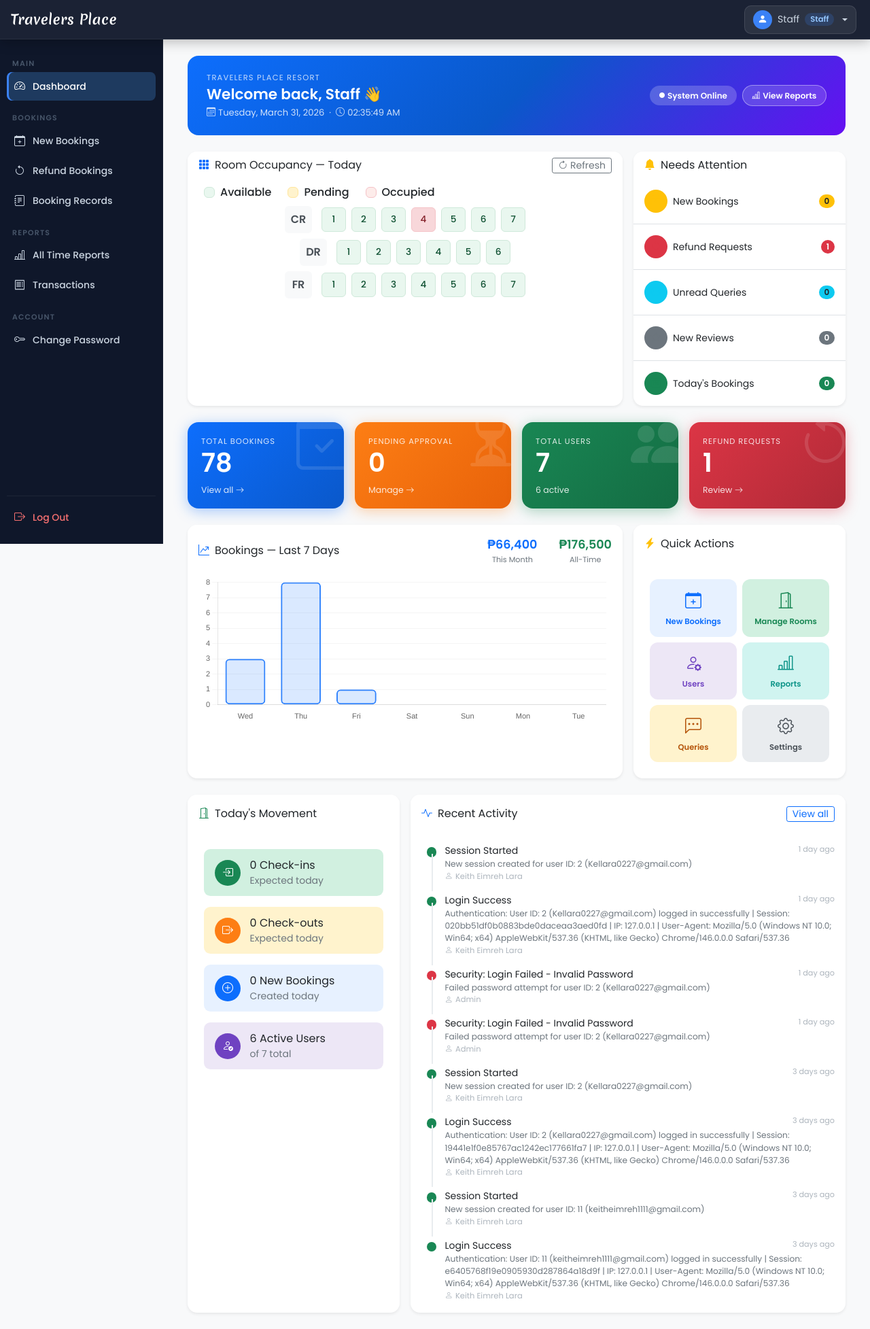
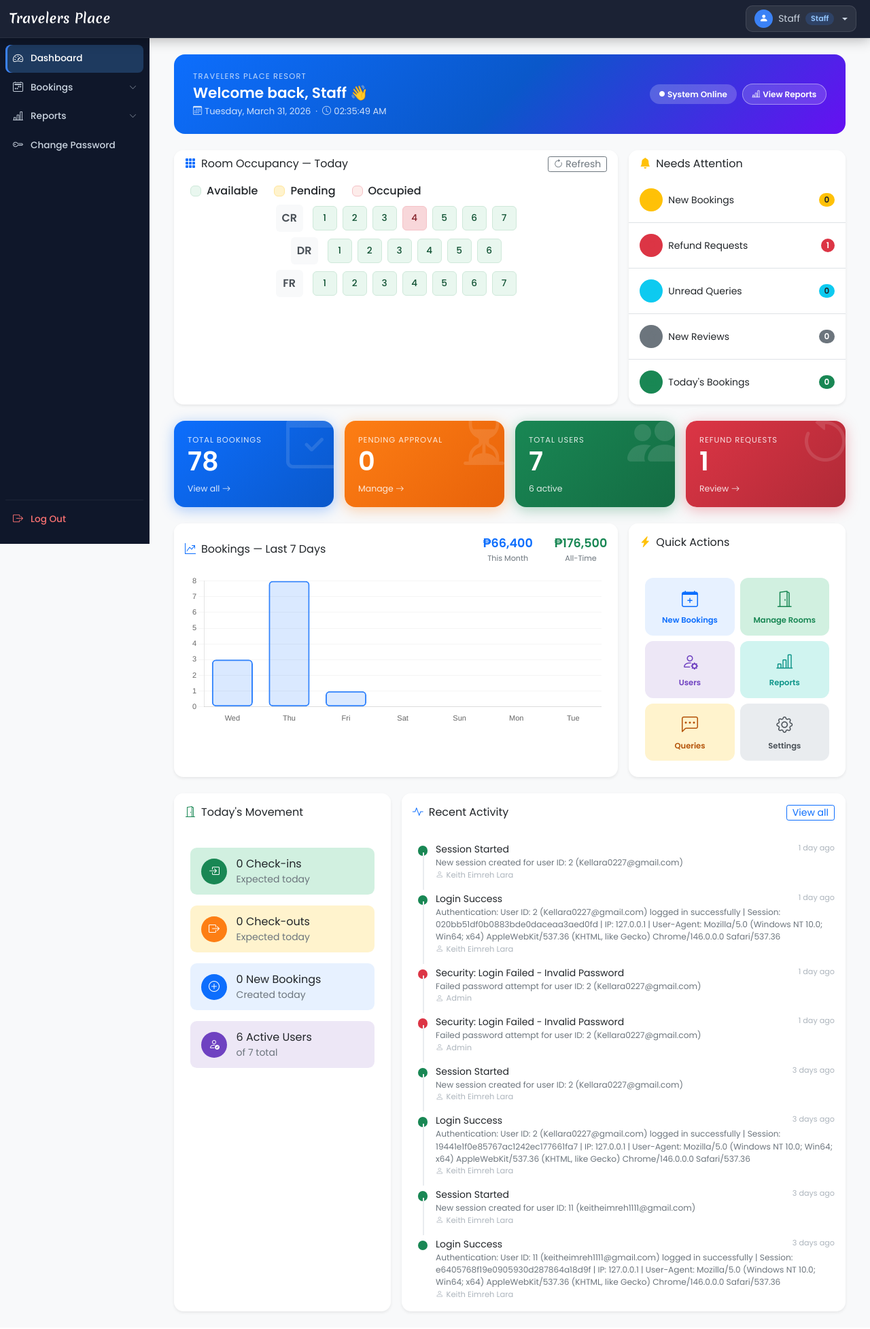
Before and after one commit to Keithlara/SE, a PHP site: page /hbwebsite/admin/dashboard.php in a window 1280 px wide. Shown: the whole page at 68% size. After the commit the page ends 1932 px from the top, so only its background shows below. Run offline with PHP 8.4, Linux system fonts and the light colour scheme; a user stored in the database is signed in; data comes from the database, SQL or seed files in the repository; some libraries are stand-ins or nearby versions.

Commit message:
Organize navigation links into collapsible dropdown menus
Update header.php to implement collapsible accordion-style navigation for sidebar menus, with auto-expansion for the current page's group.

Replit-Commit-Author: Agent
Replit-Commit-Session-Id: cddf57fa-56c8-4115-9b3f-6f59e6d44869
Replit-Commit-Checkpoint-Type: full_checkpoint
Replit-Commit-Event-Id: cca630b2-06ac-400d-b7e2-125d85046e2c
Replit-Commit-Screenshot-Url: https://storage.googleapis.com/screenshot-production-us-central1/bcbb7438-df24-4c60-aacb-5aaebf0370b1/cddf57fa-56c8-4115-9b3f-6f59e6d44869/2dGStcU
Replit-Helium-Checkpoint-Created: true

```diff
--- a/admin/inc/header.php
+++ b/admin/inc/header.php
@@ -1,10 +1,24 @@
 <?php
   $admin_role = $_SESSION['adminRole'] ?? 'admin';
   $admin_name = $_SESSION['adminName'] ?? 'Admin';
-  $current_page = basename($_SERVER['PHP_SELF']);
+
   function is_active($pages){
     $cur = basename($_SERVER['PHP_SELF']);
     return in_array($cur, (array)$pages) ? 'active' : '';
+  }
+
+  // Groups for auto-expand
+  $grp_bookings  = ['new_bookings.php','refund_bookings.php','booking_records.php'];
+  $grp_reports   = ['all_time_reports.php','transaction.php'];
+  $grp_users     = ['users.php','user_queries.php','manage_users.php','create_user.php','change_password.php'];
+  $grp_content   = ['rooms.php','features_facilities.php','extras.php','carousel.php','rate_review.php'];
+  $grp_utilities = ['archives.php','Archives.php','backup_restore.php','activity_logs.php','settings.php'];
+
+  function grp_open($pages){
+    return in_array(basename($_SERVER['PHP_SELF']), $pages) ? 'show' : '';
+  }
+  function grp_btn_active($pages){
+    return in_array(basename($_SERVER['PHP_SELF']), $pages) ? 'grp-active' : '';
   }
 ?>
 
@@ -39,79 +53,136 @@
 
     <nav class="sidebar-nav">
 
-      <div class="sidebar-section-label">Main</div>
+      <!-- Dashboard — always visible direct link -->
       <a href="dashboard.php" class="sidebar-link <?php echo is_active('dashboard.php'); ?>">
         <i class="bi bi-speedometer2"></i><span>Dashboard</span>
       </a>
 
-      <div class="sidebar-section-label">Bookings</div>
-      <a href="new_bookings.php" class="sidebar-link <?php echo is_active('new_bookings.php'); ?>">
+      <!-- BOOKINGS GROUP -->
+      <button class="sidebar-grp-btn <?php echo grp_btn_active($grp_bookings); ?>"
+              type="button" data-bs-toggle="collapse" data-bs-target="#grp-bookings"
+              aria-expanded="<?php echo grp_open($grp_bookings) ? 'true' : 'false'; ?>">
+        <i class="bi bi-calendar2-week"></i>
+        <span>Bookings</span>
+        <i class="bi bi-chevron-down chevron"></i>
+      </button>
+      <div class="collapse <?php echo grp_open($grp_bookings); ?>" id="grp-bookings">
+        <div class="sidebar-subnav">
+          <a href="new_bookings.php" class="sidebar-sublink <?php echo is_active('new_bookings.php'); ?>">
             <i class="bi bi-calendar-plus"></i><span>New Bookings</span>
           </a>
-      <a href="refund_bookings.php" class="sidebar-link <?php echo is_active('refund_bookings.php'); ?>">
+          <a href="refund_bookings.php" class="sidebar-sublink <?php echo is_active('refund_bookings.php'); ?>">
             <i class="bi bi-arrow-counterclockwise"></i><span>Refund Bookings</span>
           </a>
-      <a href="booking_records.php" class="sidebar-link <?php echo is_active('booking_records.php'); ?>">
+          <a href="booking_records.php" class="sidebar-sublink <?php echo is_active('booking_records.php'); ?>">
             <i class="bi bi-journal-text"></i><span>Booking Records</span>
           </a>
+        </div>
+      </div>
 
-      <div class="sidebar-section-label">Reports</div>
-      <a href="all_time_reports.php" class="sidebar-link <?php echo is_active('all_time_reports.php'); ?>">
-        <i class="bi bi-bar-chart-line"></i><span>All Time Reports</span>
+      <!-- REPORTS GROUP -->
+      <button class="sidebar-grp-btn <?php echo grp_btn_active($grp_reports); ?>"
+              type="button" data-bs-toggle="collapse" data-bs-target="#grp-reports"
+              aria-expanded="<?php echo grp_open($grp_reports) ? 'true' : 'false'; ?>">
+        <i class="bi bi-bar-chart-line"></i>
+        <span>Reports</span>
+        <i class="bi bi-chevron-down chevron"></i>
+      </button>
+      <div class="collapse <?php echo grp_open($grp_reports); ?>" id="grp-reports">
+        <div class="sidebar-subnav">
+          <a href="all_time_reports.php" class="sidebar-sublink <?php echo is_active('all_time_reports.php'); ?>">
+            <i class="bi bi-graph-up"></i><span>All Time Reports</span>
           </a>
-      <a href="transaction.php" class="sidebar-link <?php echo is_active('transaction.php'); ?>">
+          <a href="transaction.php" class="sidebar-sublink <?php echo is_active('transaction.php'); ?>">
             <i class="bi bi-receipt"></i><span>Transactions</span>
           </a>
+        </div>
+      </div>
 
       <?php if($admin_role === 'admin'): ?>
 
-        <div class="sidebar-section-label">Users</div>
-        <a href="users.php" class="sidebar-link <?php echo is_active('users.php'); ?>">
-          <i class="bi bi-people"></i><span>User Accounts</span>
+        <!-- USERS GROUP -->
+        <button class="sidebar-grp-btn <?php echo grp_btn_active($grp_users); ?>"
+                type="button" data-bs-toggle="collapse" data-bs-target="#grp-users"
+                aria-expanded="<?php echo grp_open($grp_users) ? 'true' : 'false'; ?>">
+          <i class="bi bi-people"></i>
+          <span>Users</span>
+          <i class="bi bi-chevron-down chevron"></i>
+        </button>
+        <div class="collapse <?php echo grp_open($grp_users); ?>" id="grp-users">
+          <div class="sidebar-subnav">
+            <a href="users.php" class="sidebar-sublink <?php echo is_active('users.php'); ?>">
+              <i class="bi bi-person-lines-fill"></i><span>User Accounts</span>
             </a>
-        <a href="user_queries.php" class="sidebar-link <?php echo is_active('user_queries.php'); ?>">
+            <a href="user_queries.php" class="sidebar-sublink <?php echo is_active('user_queries.php'); ?>">
               <i class="bi bi-chat-left-text"></i><span>User Queries</span>
             </a>
-        <a href="manage_users.php" class="sidebar-link <?php echo is_active(['manage_users.php','create_user.php','change_password.php']); ?>">
+            <a href="manage_users.php" class="sidebar-sublink <?php echo is_active(['manage_users.php','create_user.php']); ?>">
               <i class="bi bi-shield-person"></i><span>System Users</span>
             </a>
+          </div>
+        </div>
 
-        <div class="sidebar-section-label">Content</div>
-        <a href="rooms.php" class="sidebar-link <?php echo is_active('rooms.php'); ?>">
+        <!-- CONTENT GROUP -->
+        <button class="sidebar-grp-btn <?php echo grp_btn_active($grp_content); ?>"
+                type="button" data-bs-toggle="collapse" data-bs-target="#grp-content"
+                aria-expanded="<?php echo grp_open($grp_content) ? 'true' : 'false'; ?>">
+          <i class="bi bi-grid"></i>
+          <span>Content</span>
+          <i class="bi bi-chevron-down chevron"></i>
+        </button>
+        <div class="collapse <?php echo grp_open($grp_content); ?>" id="grp-content">
+          <div class="sidebar-subnav">
+            <a href="rooms.php" class="sidebar-sublink <?php echo is_active('rooms.php'); ?>">
               <i class="bi bi-door-open"></i><span>Manage Rooms</span>
             </a>
-        <a href="features_facilities.php" class="sidebar-link <?php echo is_active('features_facilities.php'); ?>">
+            <a href="features_facilities.php" class="sidebar-sublink <?php echo is_active('features_facilities.php'); ?>">
               <i class="bi bi-stars"></i><span>Features & Facilities</span>
             </a>
-        <a href="extras.php" class="sidebar-link <?php echo is_active('extras.php'); ?>">
+            <a href="extras.php" class="sidebar-sublink <?php echo is_active('extras.php'); ?>">
               <i class="bi bi-plus-square"></i><span>Extras & Rules</span>
             </a>
-        <a href="carousel.php" class="sidebar-link <?php echo is_active('carousel.php'); ?>">
+            <a href="carousel.php" class="sidebar-sublink <?php echo is_active('carousel.php'); ?>">
               <i class="bi bi-images"></i><span>Carousel</span>
             </a>
-        <a href="rate_review.php" class="sidebar-link <?php echo is_active('rate_review.php'); ?>">
+            <a href="rate_review.php" class="sidebar-sublink <?php echo is_active('rate_review.php'); ?>">
               <i class="bi bi-star-half"></i><span>Ratings & Reviews</span>
             </a>
+          </div>
+        </div>
 
-        <div class="sidebar-section-label">Utilities</div>
-        <a href="archives.php" class="sidebar-link <?php echo is_active('archives.php'); ?>">
+        <!-- UTILITIES GROUP -->
+        <button class="sidebar-grp-btn <?php echo grp_btn_active($grp_utilities); ?>"
+                type="button" data-bs-toggle="collapse" data-bs-target="#grp-utilities"
+                aria-expanded="<?php echo grp_open($grp_utilities) ? 'true' : 'false'; ?>">
+          <i class="bi bi-tools"></i>
+          <span>Utilities</span>
+          <i class="bi bi-chevron-down chevron"></i>
+        </button>
+        <div class="collapse <?php echo grp_open($grp_utilities); ?>" id="grp-utilities">
+          <div class="sidebar-subnav">
+            <a href="archives.php" class="sidebar-sublink <?php echo is_active(['archives.php','Archives.php']); ?>">
               <i class="bi bi-archive"></i><span>Archives</span>
             </a>
-        <a href="backup_restore.php" class="sidebar-link <?php echo is_active('backup_restore.php'); ?>">
+            <a href="backup_restore.php" class="sidebar-sublink <?php echo is_active('backup_restore.php'); ?>">
               <i class="bi bi-hdd-rack"></i><span>Backup & Restore</span>
             </a>
-        <a href="activity_logs.php" class="sidebar-link <?php echo is_active('activity_logs.php'); ?>">
+            <a href="activity_logs.php" class="sidebar-sublink <?php echo is_active('activity_logs.php'); ?>">
               <i class="bi bi-list-check"></i><span>Activity Logs</span>
             </a>
-        <a href="settings.php" class="sidebar-link <?php echo is_active('settings.php'); ?>">
+            <a href="settings.php" class="sidebar-sublink <?php echo is_active('settings.php'); ?>">
               <i class="bi bi-gear"></i><span>Settings</span>
             </a>
+          </div>
+        </div>
 
       <?php else: ?>
-        <div class="sidebar-section-label">Account</div>
+
+        <!-- Staff: change password only -->
         <a href="change_password.php" class="sidebar-link <?php echo is_active('change_password.php'); ?>">
           <i class="bi bi-key"></i><span>Change Password</span>
         </a>
+
       <?php endif; ?>
 
     </nav>
@@ -132,17 +203,14 @@
   :root {
     --sidebar-bg: #0f172a;
     --sidebar-hover: rgba(255,255,255,0.07);
-    --sidebar-active: #1e3a5f;
+    --sidebar-active-bg: #1e3a5f;
     --sidebar-text: #cbd5e1;
     --sidebar-text-active: #fff;
-    --sidebar-label: #475569;
     --navbar-bg: rgba(15,23,42,0.95);
-    --sidebar-width: 240px;
-    --navbar-height: 58px;
+    --sidebar-width: 220px;
+    --navbar-height: 56px;
     --accent: #3b82f6;
   }
-
-  * { transition: background 0.18s ease, color 0.18s ease; }
 
   body {
     background: #f1f5f9 !important;
@@ -166,49 +234,43 @@
     z-index: 1050;
     box-shadow: 0 2px 20px rgba(0,0,0,0.3);
   }
-  .top-navbar-left { display: flex; align-items: center; gap: 14px; }
+  .top-navbar-left { display: flex; align-items: center; gap: 12px; }
   .top-navbar-right { display: flex; align-items: center; gap: 10px; }
 
   .sidebar-toggle {
     background: none; border: none; color: #cbd5e1;
     font-size: 22px; line-height: 1; cursor: pointer;
     padding: 4px 8px; border-radius: 6px;
-    display: none;
+    display: none; align-items: center; justify-content: center;
   }
   .sidebar-toggle:hover { background: rgba(255,255,255,0.08); color: #fff; }
 
   .brand-name {
-    color: #fff;
-    font-size: 1.25rem;
-    font-weight: 700;
-    letter-spacing: 0.5px;
-    padding-left: 4px;
+    color: #fff; font-size: 1.2rem; font-weight: 700;
+    letter-spacing: 0.4px; padding-left: 2px;
   }
 
   .profile-btn {
     display: flex; align-items: center; gap: 8px;
     background: rgba(255,255,255,0.08);
     border: 1px solid rgba(255,255,255,0.1);
-    border-radius: 10px;
-    padding: 6px 12px;
-    color: #cbd5e1;
-    cursor: pointer;
-    font-size: 0.88rem;
+    border-radius: 10px; padding: 5px 12px;
+    color: #cbd5e1; cursor: pointer; font-size: 0.87rem;
   }
-  .profile-btn:hover, .profile-btn:focus { background: rgba(255,255,255,0.14); color: #fff; outline: none; box-shadow: none; }
+  .profile-btn:hover, .profile-btn:focus {
+    background: rgba(255,255,255,0.13); color: #fff;
+    outline: none; box-shadow: none;
+  }
   .profile-btn::after { border-color: #cbd5e1 transparent transparent; }
   .profile-avatar {
-    width: 28px; height: 28px; background: var(--accent);
-    border-radius: 50%; display: flex; align-items: center; justify-content: center;
-    font-size: 14px; color: #fff; flex-shrink: 0;
+    width: 27px; height: 27px; background: var(--accent);
+    border-radius: 50%; display: flex; align-items: center;
+    justify-content: center; font-size: 13px; color: #fff; flex-shrink: 0;
   }
   .role-badge {
-    background: rgba(59,130,246,0.2);
-    color: #93c5fd;
-    border-radius: 20px;
-    padding: 1px 8px;
-    font-size: 0.72rem;
-    font-weight: 600;
+    background: rgba(59,130,246,0.2); color: #93c5fd;
+    border-radius: 20px; padding: 1px 8px;
+    font-size: 0.7rem; font-weight: 600;
   }
 
   .profile-dropdown {
@@ -216,13 +278,12 @@
     border: 1px solid rgba(255,255,255,0.08) !important;
     border-radius: 12px !important;
     box-shadow: 0 10px 40px rgba(0,0,0,0.4) !important;
-    min-width: 200px;
-    padding: 6px !important;
+    min-width: 200px; padding: 6px !important;
   }
   .profile-dropdown .dropdown-header { color: #94a3b8; font-size: 0.78rem; }
   .profile-dropdown .dropdown-divider { border-color: rgba(255,255,255,0.08); }
   .profile-dropdown .dropdown-item {
-    color: #cbd5e1; border-radius: 8px; font-size: 0.88rem; padding: 8px 12px;
+    color: #cbd5e1; border-radius: 8px; font-size: 0.87rem; padding: 8px 12px;
   }
   .profile-dropdown .dropdown-item:hover { background: rgba(255,255,255,0.08); color: #fff; }
   .profile-dropdown .dropdown-item.text-danger { color: #f87171 !important; }
@@ -231,76 +292,99 @@
   /* ── SIDEBAR ── */
   .admin-sidebar {
     position: fixed;
-    top: var(--navbar-height);
-    left: 0;
-    bottom: 0;
+    top: var(--navbar-height); left: 0; bottom: 0;
     width: var(--sidebar-width);
     background: var(--sidebar-bg);
-    overflow-y: auto;
-    overflow-x: hidden;
+    overflow-y: auto; overflow-x: hidden;
     z-index: 1040;
-    display: flex;
-    flex-direction: column;
     border-right: 1px solid rgba(255,255,255,0.04);
     scrollbar-width: thin;
     scrollbar-color: rgba(255,255,255,0.1) transparent;
   }
-  .admin-sidebar::-webkit-scrollbar { width: 4px; }
+  .admin-sidebar::-webkit-scrollbar { width: 3px; }
   .admin-sidebar::-webkit-scrollbar-track { background: transparent; }
   .admin-sidebar::-webkit-scrollbar-thumb { background: rgba(255,255,255,0.1); border-radius: 2px; }
 
-  .sidebar-inner { display: flex; flex-direction: column; height: 100%; padding: 12px 10px 0; }
+  .sidebar-inner { display: flex; flex-direction: column; min-height: 100%; padding: 10px 8px 0; }
   .sidebar-nav { flex: 1; }
 
-  .sidebar-section-label {
-    color: var(--sidebar-label);
-    font-size: 0.68rem;
-    font-weight: 700;
-    letter-spacing: 1.2px;
-    text-transform: uppercase;
-    padding: 16px 8px 4px;
+  /* Direct link (Dashboard, Staff change-password) */
+  .sidebar-link {
+    display: flex; align-items: center; gap: 10px;
+    color: var(--sidebar-text); text-decoration: none;
+    padding: 9px 10px; border-radius: 8px;
+    font-size: 0.85rem; font-weight: 500;
+    margin-bottom: 2px; white-space: nowrap; overflow: hidden;
   }
-
-  .sidebar-link {
-    display: flex;
-    align-items: center;
-    gap: 10px;
-    color: var(--sidebar-text);
-    text-decoration: none;
-    padding: 9px 10px;
-    border-radius: 8px;
-    font-size: 0.875rem;
-    font-weight: 500;
-    margin-bottom: 2px;
-    white-space: nowrap;
-    overflow: hidden;
-  }
-  .sidebar-link i { font-size: 16px; flex-shrink: 0; width: 18px; text-align: center; }
+  .sidebar-link i { font-size: 15px; flex-shrink: 0; width: 17px; text-align: center; }
   .sidebar-link:hover { background: var(--sidebar-hover); color: #fff; }
   .sidebar-link.active {
-    background: var(--sidebar-active);
-    color: var(--sidebar-text-active);
+    background: var(--sidebar-active-bg); color: #fff;
     box-shadow: inset 3px 0 0 var(--accent);
   }
 
+  /* Group toggle button */
+  .sidebar-grp-btn {
+    display: flex; align-items: center; gap: 10px;
+    width: 100%; background: none; border: none;
+    color: var(--sidebar-text);
+    padding: 9px 10px; border-radius: 8px;
+    font-size: 0.85rem; font-weight: 500;
+    margin-bottom: 2px; cursor: pointer;
+    text-align: left; white-space: nowrap; overflow: hidden;
+    transition: background 0.18s, color 0.18s;
+  }
+  .sidebar-grp-btn > i:first-child { font-size: 15px; flex-shrink: 0; width: 17px; text-align: center; }
+  .sidebar-grp-btn > span { flex: 1; }
+  .sidebar-grp-btn:hover { background: var(--sidebar-hover); color: #fff; }
+  .sidebar-grp-btn.grp-active { color: #fff; }
+
+  /* Chevron animation */
+  .sidebar-grp-btn .chevron {
+    font-size: 11px; flex-shrink: 0; opacity: 0.6;
+    transition: transform 0.25s ease;
+  }
+  .sidebar-grp-btn[aria-expanded="true"] .chevron { transform: rotate(180deg); }
+
+  /* Sub-nav container */
+  .sidebar-subnav {
+    padding: 3px 0 3px 12px;
+    border-left: 1px solid rgba(255,255,255,0.07);
+    margin-left: 18px;
+    margin-bottom: 4px;
+  }
+  .sidebar-sublink {
+    display: flex; align-items: center; gap: 9px;
+    color: #94a3b8; text-decoration: none;
+    padding: 7px 10px; border-radius: 7px;
+    font-size: 0.82rem; font-weight: 400;
+    margin-bottom: 1px; white-space: nowrap; overflow: hidden;
+    transition: background 0.15s, color 0.15s;
+  }
+  .sidebar-sublink i { font-size: 13px; flex-shrink: 0; width: 15px; text-align: center; }
+  .sidebar-sublink:hover { background: var(--sidebar-hover); color: #fff; }
+  .sidebar-sublink.active {
+    background: rgba(59,130,246,0.15); color: #93c5fd;
+    font-weight: 600;
+  }
+
+  /* Footer logout */
   .sidebar-footer {
-    padding: 10px 0 16px;
+    padding: 8px 0 14px;
     border-top: 1px solid rgba(255,255,255,0.06);
-    margin-top: 8px;
+    margin-top: 10px;
   }
   .sidebar-logout { color: #f87171 !important; }
-  .sidebar-logout:hover { background: rgba(248,113,113,0.1) !important; }
+  .sidebar-logout:hover { background: rgba(248,113,113,0.08) !important; }
 
-  /* Overlay */
+  /* Overlay for mobile */
   .sidebar-overlay {
-    display: none;
-    position: fixed; inset: 0;
-    background: rgba(0,0,0,0.5);
-    z-index: 1035;
+    display: none; position: fixed; inset: 0;
+    background: rgba(0,0,0,0.5); z-index: 1035;
     backdrop-filter: blur(2px);
   }
 
-  /* ── LAYOUT FIX: neutralise old col-lg-10 ms-auto wrapper still used by many pages ── */
+  /* ── LAYOUT FIX: override old col-lg-10 ms-auto on existing pages ── */
   #main-content > .row { margin: 0; }
   #main-content > .row > [class*="col-"] {
     max-width: 100% !important;
@@ -310,55 +394,39 @@
     padding-right: 0;
   }
 
-  /* ── MAIN CONTENT AREA CARDS ── */
+  /* ── CONTENT AREA ── */
   #main-content .card {
-    background: #fff;
-    border: none !important;
-    border-radius: 14px;
-    box-shadow: 0 2px 16px rgba(0,0,0,0.07);
+    background: #fff; border: none !important;
+    border-radius: 14px; box-shadow: 0 2px 16px rgba(0,0,0,0.07);
   }
   #main-content .card-body { padding: 1.5rem; }
+  #main-content h3 { font-size: 1.2rem; font-weight: 700; color: #0f172a; }
 
-  #main-content h3 {
-    font-size: 1.2rem;
-    font-weight: 700;
-    color: #0f172a;
-  }
-
-  /* Buttons */
   .btn-primary { background: #3b82f6; border: none; border-radius: 8px; }
   .btn-primary:hover { background: #2563eb; }
   .btn-danger { border-radius: 8px; }
   .btn-dark { background: #0f172a; border-color: #0f172a; border-radius: 8px; }
   .btn-dark:hover { background: #1e293b; border-color: #1e293b; }
 
-  /* Tables */
   #main-content .table { color: #374151; }
   #main-content .table thead { background: #0f172a; color: #fff; }
   #main-content .table tbody tr:hover { background: rgba(59,130,246,0.04); }
 
-  /* Nav tabs override */
   .nav-tabs .nav-link {
-    border-radius: 20px !important;
-    margin-right: 6px;
-    color: #64748b;
-    border: none !important;
-    padding: 7px 18px;
-    font-size: 0.875rem;
-    font-weight: 500;
+    border-radius: 20px !important; margin-right: 6px;
+    color: #64748b; border: none !important;
+    padding: 7px 18px; font-size: 0.875rem; font-weight: 500;
   }
   .nav-tabs .nav-link:hover { background: #e2e8f0; color: #0f172a; }
   .nav-tabs .nav-link.active {
-    background: #3b82f6 !important;
-    color: #fff !important;
-    border: none !important;
+    background: #3b82f6 !important; color: #fff !important; border: none !important;
   }
   .nav-tabs { border-bottom: 1px solid #e2e8f0 !important; padding-bottom: 10px; margin-bottom: 20px !important; }
 
-  /* RESPONSIVE */
+  /* ── RESPONSIVE ── */
   @media (max-width: 991px) {
     body { padding-left: 0 !important; }
-    .sidebar-toggle { display: flex !important; align-items: center; justify-content: center; }
+    .sidebar-toggle { display: flex !important; }
     .admin-sidebar { left: calc(-1 * var(--sidebar-width)); transition: left 0.25s ease; }
     .admin-sidebar.open { left: 0; }
     .sidebar-overlay.open { display: block; }
@@ -367,17 +435,25 @@
 
 <script>
   (function(){
-    const toggle = document.getElementById('sidebarToggle');
+    const toggle  = document.getElementById('sidebarToggle');
     const sidebar = document.getElementById('dashboard-menu');
     const overlay = document.getElementById('sidebarOverlay');
     if(!toggle || !sidebar) return;
 
-    function openSidebar(){ sidebar.classList.add('open'); overlay.classList.add('open'); }
-    function closeSidebar(){ sidebar.classList.remove('open'); overlay.classList.remove('open'); }
+    function openSidebar()  { sidebar.classList.add('open');    overlay.classList.add('open'); }
+    function closeSidebar() { sidebar.classList.remove('open'); overlay.classList.remove('open'); }
 
     toggle.addEventListener('click', function(){
       sidebar.classList.contains('open') ? closeSidebar() : openSidebar();
     });
     overlay.addEventListener('click', closeSidebar);
+
+    // Sync aria-expanded when Bootstrap collapse fires
+    sidebar.querySelectorAll('[data-bs-toggle="collapse"]').forEach(function(btn){
+      const target = document.querySelector(btn.getAttribute('data-bs-target'));
+      if(!target) return;
+      target.addEventListener('show.bs.collapse',  function(){ btn.setAttribute('aria-expanded','true'); });
+      target.addEventListener('hide.bs.collapse',  function(){ btn.setAttribute('aria-expanded','false'); });
+    });
   })();
 </script>
```
Also changed, not shown: 16 other files. Lines whose indentation alone changed are shown as unchanged.
